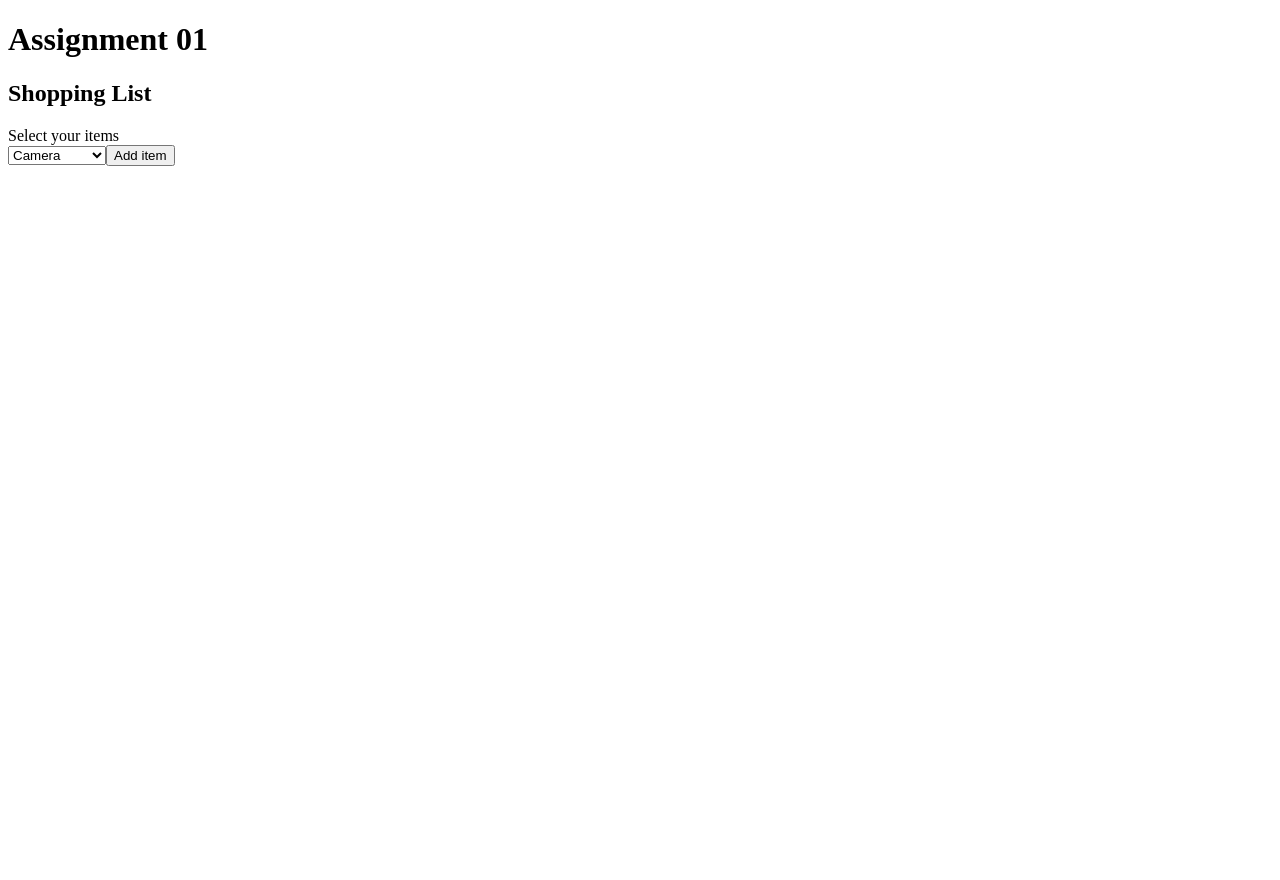
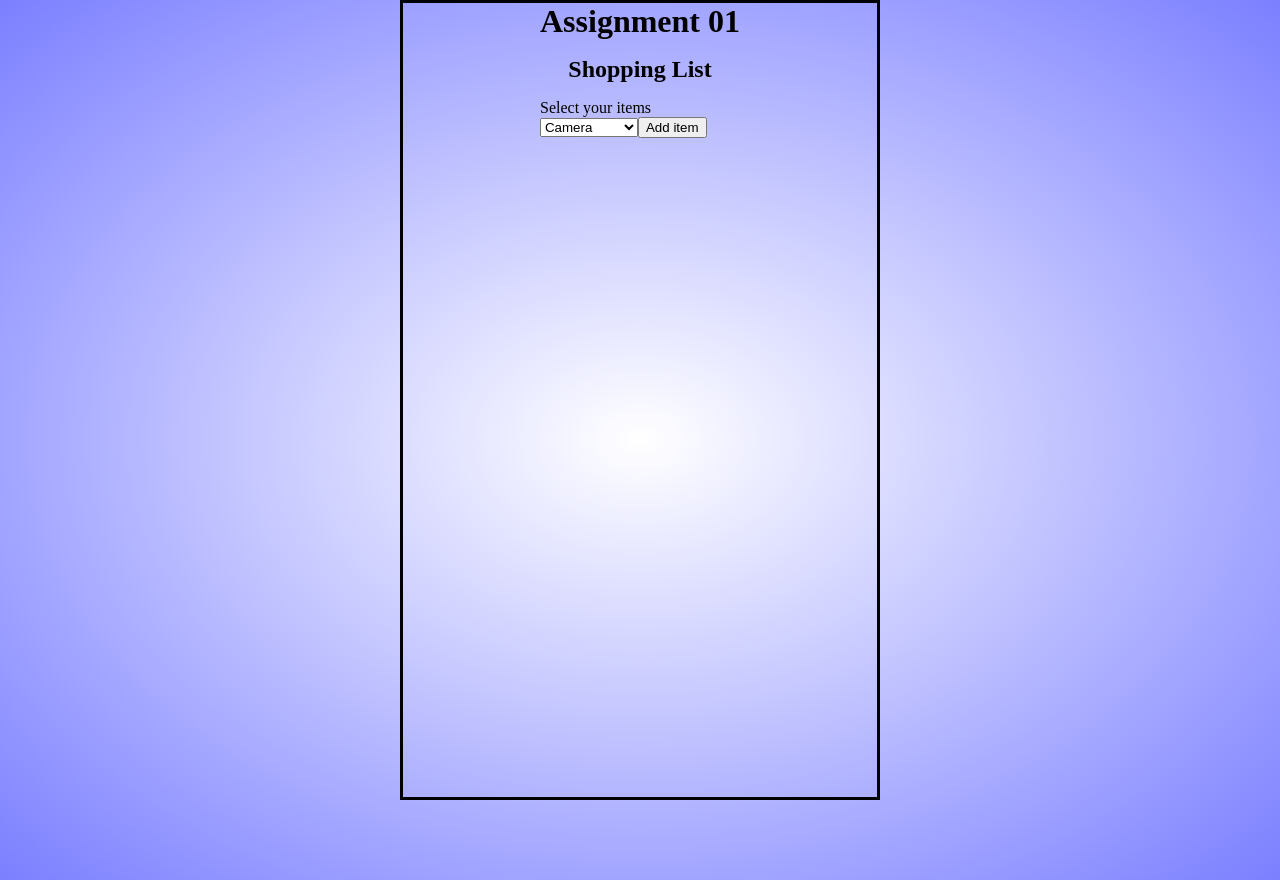
Before and after one commit to rleclaire3/react-shopping-spree, a React (Create React App) app: page / in a window 1280 px wide. Before the commit the page ends 800 px from the top, so only its background shows below. Built offline with nearby package versions, Linux system fonts and the light colour scheme.

Commit message:
adding styling

```diff
--- a/src/App.js
+++ b/src/App.js
@@ -1,3 +1,5 @@
+import "./style.css";
+
 
 function App() {
   const cart = {
--- a/src/index.js
+++ b/src/index.js
@@ -2,6 +2,7 @@ import React from 'react';
 import ReactDOM from 'react-dom/client';
 import App from './App';
 import reportWebVitals from './reportWebVitals';
+
 
 const root = ReactDOM.createRoot(document.getElementById('root'));
 root.render(
--- /dev/null
+++ b/src/style.css
@@ -0,0 +1,33 @@
+* {
+    margin: 0;
+    box-sizing: border-box;
+
+  }
+
+  body {
+    min-height: 125vh;
+    min-width: 400px;
+
+    background: radial-gradient(#fffffffe, #4349ffb3);
+    position: relative;
+    max-width: 480px;
+    min-height: 500px;
+    display: flex;
+    justify-content: center;
+    border: 3px solid black;
+    margin:auto;
+    position: relative;
+    width: 100%;
+    height: 100%;
+    min-height: 100vh;
+    margin-bottom: 5rem;
+  }
+
+  h1 {
+    text-align: center;
+  }
+
+  h2 {
+    text-align: center;
+    padding: 1rem;
+  }
```
Also changed, not shown: src/images/duck.png (added).
